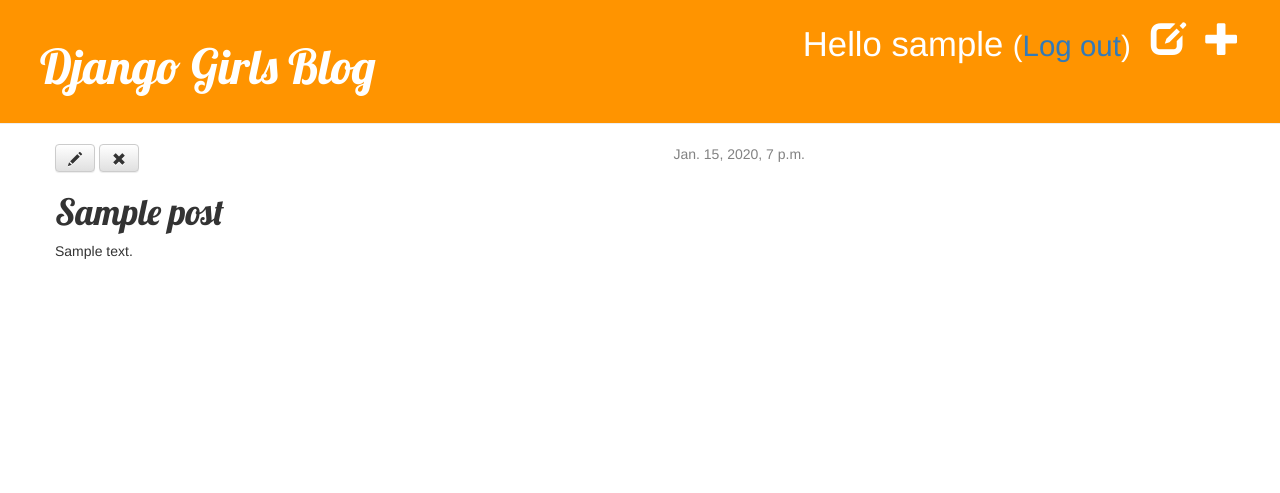
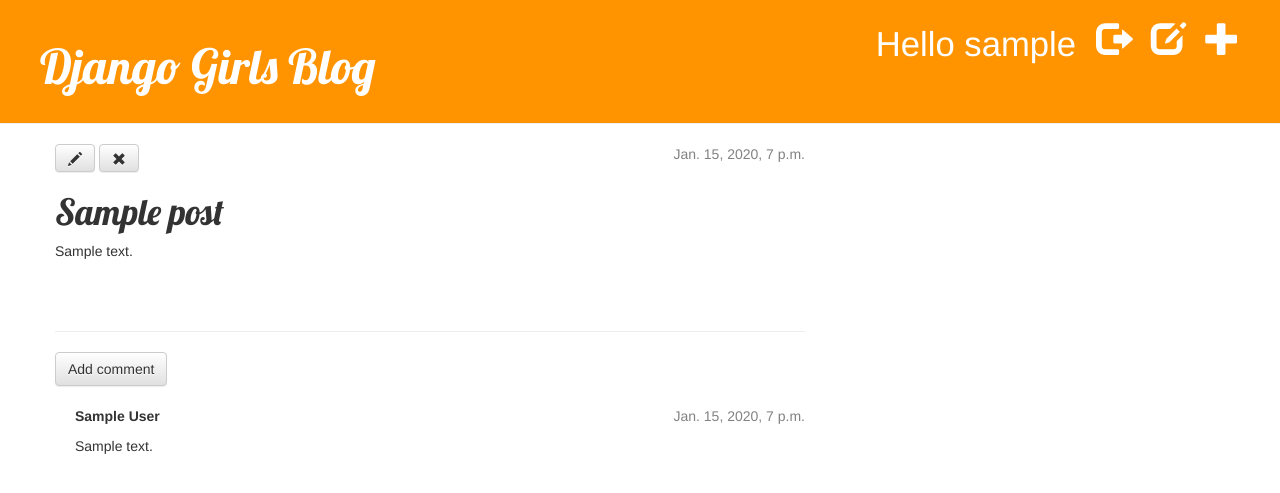
Before and after one commit to iyc1030/DjangoGirls, a Django app: page /post/1/ in a window 1280 px wide. Shown: the top 493 px of the page. Run offline with Django 3.2, Linux system fonts and the light colour scheme; a user stored in the database is signed in; tables that the repository leaves empty hold one stand-in row (values such as "Sample post"); some libraries are stand-ins or nearby versions.

Commit message:
Homework: Create comment model

```diff
--- a/blogApp/admin.py
+++ b/blogApp/admin.py
@@ -1,6 +1,7 @@
 from django.contrib import admin
-from .models import Post
+from .models import Post, Comment
 
 # Register your models here.
 
 admin.site.register(Post)
+admin.site.register(Comment)
--- a/blogApp/models.py
+++ b/blogApp/models.py
@@ -16,3 +16,20 @@ class Post(models.Model):
 
     def __str__(self):
         return self.title
+
+class Comment(models.Model):
+    post = models.ForeignKey('blogApp.Post', related_name='comments')
+    author = models.CharField(max_length=200)
+    text = models.TextField()
+    created_date = models.DateTimeField(default=timezone.now)
+    approved_comment = models.BooleanField(default=False)
+
+    def approve(self):
+        self.approved_comment = True
+        self.save()
+
+    def __str__(self):
+        return self.text
+
+    def approved_comments(self):
+        return self.comments.filter(approved_comment=True)
--- a/blogApp/static/css/blogapp.css
+++ b/blogApp/static/css/blogapp.css
@@ -50,3 +50,7 @@ h1, h2, h3, h4 {
 .post h1 a, .post h1 a:visited {
     color: #000000;
 }
+
+.comment {
+    margin: 20px 0px 20px 20px;
+}
--- a/blogApp/templates/blogApp/base.html
+++ b/blogApp/templates/blogApp/base.html
@@ -12,7 +12,8 @@
             {% if user.is_authenticated %}
                 <a href = "{% url 'post_new' %}" class = "top-menu"><span class="glyphicon glyphicon-plus"></span></a>
                 <a href = "{% url 'post_draft_list' %}" class="top-menu"><span class="glyphicon glyphicon-edit"></span></a>
-                <p class="top-menu">Hello {{ user.username }} <small>(<a href="{% url 'logout' %}">Log out</a>)</small></p>
+                <a href = "{% url 'logout' %}" class="top-menu"><span class="glyphicon glyphicon-log-out"></span></a>
+                <p class="top-menu">Hello {{ user.username }} </p>
             {% else %}
                 <a href = "{% url 'login' %}" class="top-menu"><span class="glyphicon glyphicon-lock"></span></a>
             {% endif %}
--- a/blogApp/templates/blogApp/post_detail.html
+++ b/blogApp/templates/blogApp/post_detail.html
@@ -17,4 +17,25 @@
         <h1>{{ post.title }}</h1>
         <p>{{ post.text|linebreaksbr }}</p>
     </div>
+
+    <hr>
+    <a class="btn btn-default" href="{% url 'add_comment_to_post' pk=post.pk %}">Add comment</a>
+    {% for comment in post.comments.all %}
+        {% if user.is_authenticated or comment.approved_comment %}
+        <div class="comment">
+            <div class="date">
+                {{ comment.created_date }}
+                {% if not comment.approved_comment %}
+                    <a class="btn btn-default" href="{% url 'comment_remove' pk=comment.pk %}"><span class="glyphicon glyphicon-remove"></span></a>
+                    <a class="btn btn-default" href="{% url 'comment_approve' pk=comment.pk %}"><span class="glyphicon glyphicon-ok"></span></a>
+                {% endif %}
+            </div>
+            <strong>{{ comment.author }}</strong>
+            <p>{{ comment.text|linebreaks }}</p>
+        </div>
+        {% endif %}
+    {% empty %}
+        <p>No comments here yet :(</p>
+    {% endfor %}
+
 {% endblock %}
--- a/blogApp/templates/blogApp/post_list.html
+++ b/blogApp/templates/blogApp/post_list.html
@@ -8,6 +8,7 @@
             </div>
             <h1><a href="{% url 'post_detail' pk=post.pk %}">{{ post.title }}</a></h1>
             <p>{{ post.text|linebreaksbr }}</p>
+            <a href="{% url 'post_detail' pk=post.pk %}">Comments: {{ post.approved_comments.count }}</a>
         </div>
     {% endfor %}
 {% endblock content %}
--- a/blogApp/urls.py
+++ b/blogApp/urls.py
@@ -9,4 +9,7 @@ urlpatterns = [
     url(r'^drafts/$', views.post_draft_list, name='post_draft_list'),
     url(r'^post/(?P<pk>\d+)/publish/$', views.post_publish, name='post_publish'),
     url(r'^post/(?P<pk>\d+)/remove/$', views.post_remove, name='post_remove'),
+    url(r'^post/(?P<pk>\d+)/comment/$', views.add_comment_to_post, name='add_comment_to_post'),
+    url(r'^comment/(?P<pk>\d+)/approve/$', views.comment_approve, name='comment_approve'),
+    url(r'^comment/(?P<pk>\d+)/remove/$', views.comment_remove, name='comment_remove'),
 ]
--- a/blogApp/views.py
+++ b/blogApp/views.py
@@ -2,8 +2,8 @@ from django.shortcuts import render, get_object_or_404, redirect
 from django.utils import timezone
 from django.contrib.auth.decorators import login_required
 
-from .models import Post
-from .forms import PostForm
+from .models import Post, Comment
+from .forms import PostForm, CommentForm
 
 # Create your views here.
 
@@ -59,3 +59,29 @@ def post_remove(request, pk):
     post = get_object_or_404(Post, pk=pk)
     post.delete()
     return redirect('post_list')
+
+def add_comment_to_post(request, pk):
+    post = get_object_or_404(Post, pk=pk)
+    if request.method == "POST":
+        form = CommentForm(request.POST)
+        if form.is_valid():
+            comment = form.save(commit=False)
+            comment.post = post
+            comment.save()
+            return redirect('post_detail', pk=post.pk)
+    else:
+        form = CommentForm()
+    return render(request, 'blogApp/add_comment_to_post.html', {'form': form})
+
+@login_required
+def comment_approve(request, pk):
+    comment = get_object_or_404(Comment, pk=pk)
+    comment.approve()
+    return redirect('post_detail', pk=comment.post.pk)
+
+@login_required
+def comment_remove(request, pk):
+    comment = get_object_or_404(Comment, pk=pk)
+    post_pk = comment.post.pk
+    comment.delete()
+    return redirect('post_detail', pk=post_pk)
```
Also changed, not shown: blogApp/forms.py (+6 -1 lines), blogApp/templates/blogApp/add_comment_to_post.html (added, +9 -0 lines), blogApp/migrations/0002_comment.py (added).
